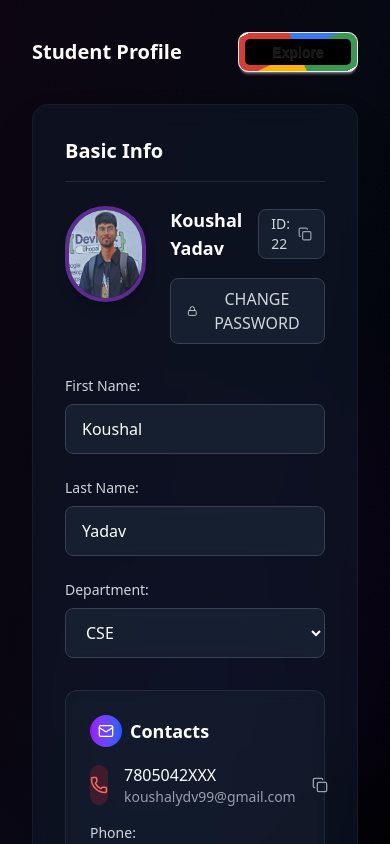
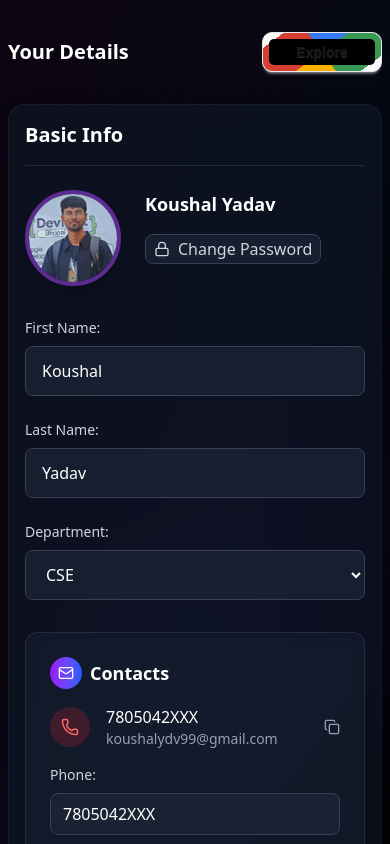
Before and after one commit to dev-koushal/alumnimanagment, a React (Vite) app: page /student/profile in a window 390 px wide. Shown: the top 844 px of the page. Built offline with nearby package versions, Linux system fonts and the light colour scheme.

Commit message:
fix : responsive studentdashboard

```diff
--- a/src/Components/StudentPage/StudentDashboard.jsx
+++ b/src/Components/StudentPage/StudentDashboard.jsx
@@ -24,11 +24,7 @@ const StudentDashboard = () => {
     }));
   };
 
-  const copyId = () => {
-    navigator.clipboard.writeText('22');
-    setCopied(true);
-    setTimeout(() => setCopied(false), 2000);
-  };
+
 
   const handleSave = () => {
     console.log('Saving profile data:', formData);
@@ -57,17 +53,17 @@ const StudentDashboard = () => {
         ></div>
       </div>
 
-      <div className="relative z-10 p-6">
+      <div className="relative z-10 pt-6">
         <div className="max-w-6xl mx-auto">
 
           <div className="flex items-center justify-between mb-8">
-            <h1 className=" text-xl md:text-3xl font-bold text-white">Student Profile</h1>
+            <h1 className=" text-xl md:text-3xl font-bold text-white">Your Details</h1>
             <div className="flex gap-4">
-              <div onClick={()=>navigate('/student/explore')} id='explore' className=' btn w-30 md:w-80 h-10 md:h-12 ' >Explore</div>
+              <div onClick={()=>navigate('/student/explore')} id='explore' className=' btn w-30 md:w-80 h-10 md:h-12' >Explore</div>
             </div>
           </div>
 
-          <div className="bg-gray-900/60 backdrop-blur-md rounded-2xl p-8 border border-gray-800/50 shadow-2xl">
+          <div className="bg-gray-900/60 backdrop-blur-md rounded-2xl p-4 border border-gray-800/50 shadow-2xl">
             <h2 className="text-xl font-semibold text-white mb-6 border-b border-gray-800 pb-4">Basic Info</h2>
 
             <div className="flex items-start gap-6 mb-8">
@@ -81,20 +77,10 @@ const StudentDashboard = () => {
               <div className="flex-1">
                 <div className="flex items-center gap-4 mb-4">
                   <h3 className="text-lg md:text-2xl font-bold text-white">Koushal Yadav</h3>
-                  <div className="flex items-center gap-2 bg-gray-800/60 backdrop-blur-sm px-3 py-1 rounded-lg border border-gray-700">
-                    <div className="text-gray-300 text-sm">ID: 22</div>
-                    <button
-                      onClick={copyId}
-                      className="text-gray-400 hover:text-white transition-colors duration-200"
-                    >
-                      <Copy size={14} />
-                    </button>
-                    {copied && <span className="text-green-400 text-xs">Copied!</span>}
-                  </div>
                 </div>
-                <button className="flex items-center gap-2 px-4 py-2 bg-gray-800/60 backdrop-blur-sm text-gray-300 rounded-lg hover:bg-gray-700/60 transition-all duration-300 border border-gray-700">
+                <button className="flex items-center gap-2 px-2 md:px-4  py-0.5 md:py-2 bg-gray-800/60 backdrop-blur-sm text-gray-300 rounded-lg hover:bg-gray-700/60 transition-all duration-300 border border-gray-700">
                   <Lock size={16} />
-                  CHANGE PASSWORD
+                  Change Password
                 </button>
               </div>
             </div>
--- a/src/Components/StudentPage/StudentExplorePage.jsx
+++ b/src/Components/StudentPage/StudentExplorePage.jsx
@@ -40,6 +40,7 @@ const FilterYear = ()=>{
         <input onClick={()=>FilterYear()} className="btn rounded-2xl" type="checkbox" name="frameworks" aria-label="2025"/>
 
         </form>
+
         {/* cardddddesssss */}
 
         <div className=" grid gap-10 sm:grid-cols-1 md:grid-cols-2 lg:grid-cols-4 m-6 md:m-10">
```
